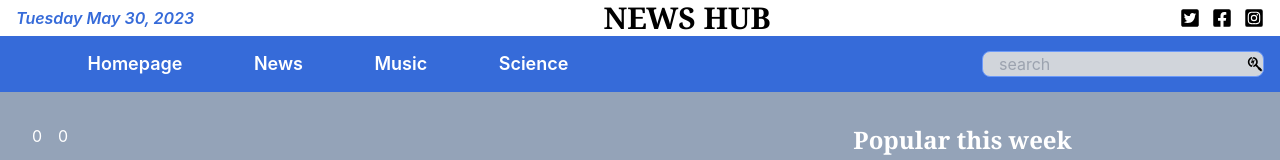
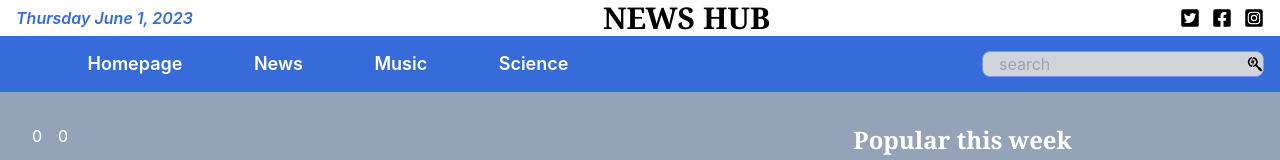
Before and after one commit to V-Blaze/news-hub, a React (Create React App) app: page / in a window 1280 px wide. Shown: the top 160 px of the page. Built offline with nearby package versions, Linux system fonts and the light colour scheme; no server answers.

Commit message:
Update Navbar navigation

```diff
--- a/src/components/Navbar.js
+++ b/src/components/Navbar.js
@@ -1,14 +1,20 @@
 import React from 'react';
+import { useNavigate } from 'react-router-dom';
 
 // ICONS
 import {
   FaTwitterSquare, FaFacebookSquare, FaInstagramSquare, FaSearchengin,
 } from 'react-icons/fa';
 
-const Navbar = () => (
+// UTILITY FUNCTIONS
+import { getCurrentDate } from './utils';
+
+const Navbar = () => {
+  const navigate = useNavigate();
+  return (
     <nav className="w-full">
       <div className="w-full px-4 hidden md:flex items-center justify-between">
-      <span className=" font-semibold text-base italic text-[#366BD9]">Tuesday May 30, 2023</span>
+        <span className=" font-semibold text-base italic text-[#366BD9]">{getCurrentDate()}</span>
         <h2 className=" font-serif font-extrabold text-3xl">
           <a href="/">NEWS HUB</a>
         </h2>
@@ -26,7 +32,14 @@ const Navbar = () => (
       </div>
       <div className=" w-full flex px-4 items-center justify-center md:justify-between bg-[#366BD9] h-[3.5rem]">
         <ul className="w-[50%] hidden md:flex text-white justify-evenly font-semibold text-lg">
-        <li>Homepage</li>
+          <li>
+            <button
+              type="button"
+              onClick={() => navigate('/')}
+            >
+              Homepage
+            </button>
+          </li>
           <li>News</li>
           <li>Music</li>
           <li>Science</li>
@@ -45,5 +58,6 @@ const Navbar = () => (
       </div>
     </nav>
   );
+};
 
 export default Navbar;
--- a/src/components/utils.js
+++ b/src/components/utils.js
@@ -26,4 +26,20 @@ export const openInNewTab = (url) => {
   window.open(url, '_blank', 'noopener,noreferrer');
 };
 
+export const getCurrentDate = () => {
+  const daysOfWeek = ['Sunday', 'Monday', 'Tuesday', 'Wednesday', 'Thursday', 'Friday', 'Saturday'];
+  const months = ['January', 'February', 'March', 'April', 'May', 'June', 'July', 'August', 'September', 'October', 'November', 'December'];
+
+  const currentDate = new Date();
+
+  const dayOfWeek = daysOfWeek[currentDate.getDay()];
+  const month = months[currentDate.getMonth()];
+  const day = currentDate.getDate();
+  const year = currentDate.getFullYear();
+
+  const formattedDate = `${dayOfWeek} ${month} ${day}, ${year}`;
+
+  return formattedDate;
+};
+
 export default getTimeAgo;
```
Lines whose indentation alone changed are shown as unchanged.
